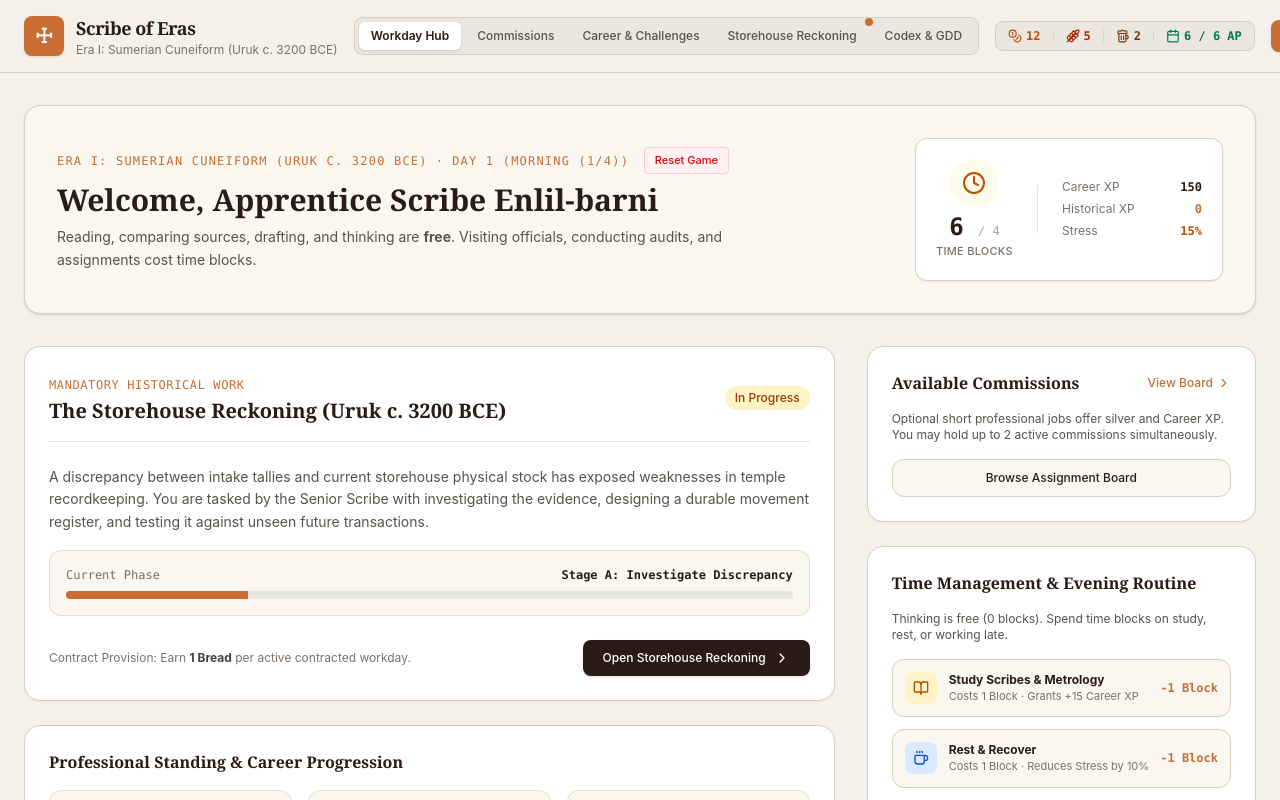
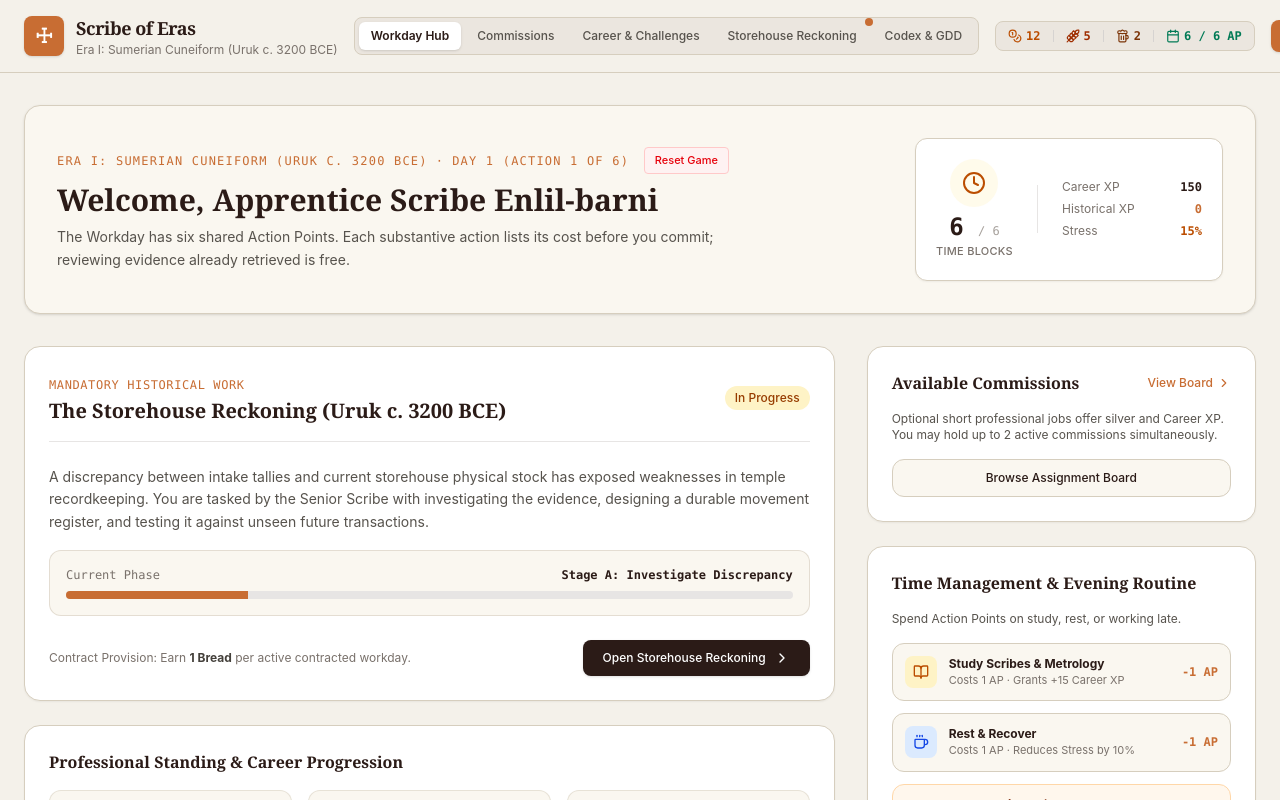
Before and after one commit to JawnGrimm/eras, a React (Vite) app: page / in a window 1280 px wide. Shown: the top 800 px of the page. Built offline with nearby package versions, Linux system fonts and the light colour scheme.

Commit message:
Align interface costs with six-AP Workday

```diff
--- a/src/components/WorkdayHub.tsx
+++ b/src/components/WorkdayHub.tsx
@@ -32,15 +32,7 @@ export const WorkdayHub: React.FC<WorkdayHubProps> = ({
     }
   };
 
-  const getBlockName = (block: number) => {
-    switch (block) {
-      case 1: return 'Morning (1/4)';
-      case 2: return 'Midday (2/4)';
-      case 3: return 'Afternoon (3/4)';
-      case 4: return 'Evening (4/4)';
-      default: return 'Overtime / Night';
-    }
-  };
+  const getBlockName = (block: number) => `Action ${Math.min(6, Math.max(1, block))} of 6`;
 
   return (
     <div className="max-w-7xl mx-auto px-6 py-8 space-y-8 animate-fadeIn">
@@ -66,18 +58,18 @@ export const WorkdayHub: React.FC<WorkdayHubProps> = ({
               Welcome, {player.title} {player.name}
             </h2>
             <p className="text-sm text-stone-600 dark:text-stone-400 max-w-2xl leading-relaxed">
-              Reading, comparing sources, drafting, and thinking are <strong>free</strong>. Visiting officials, conducting audits, and assignments cost time blocks.
+              The Workday has six shared Action Points. Each substantive action lists its cost before you commit; reviewing evidence already retrieved is free.
             </p>
           </div>
 
-          {/* Time Blocks & Stress Card */}
+          {/* Action Points & Stress Card */}
           <div className="bg-white dark:bg-stone-800 border border-[#D6CEBE] dark:border-stone-700 rounded-xl p-5 flex items-center gap-6 shadow-xs shrink-0">
             <div className="text-center">
               <div className="flex items-center justify-center w-12 h-12 rounded-full bg-amber-50 dark:bg-amber-950 text-amber-700 dark:text-amber-400 mx-auto mb-1">
                 <Clock className="w-6 h-6" />
               </div>
               <div className="text-2xl font-bold font-mono text-[#2B1B17] dark:text-stone-100 tabular-nums">
-                {player.blocksRemaining} <span className="text-xs text-stone-400 font-normal">/ 4</span>
+                {player.blocksRemaining} <span className="text-xs text-stone-400 font-normal">/ 6</span>
               </div>
               <div className="text-[11px] font-medium text-stone-500 uppercase tracking-wide">Time Blocks</div>
             </div>
@@ -220,7 +212,7 @@ export const WorkdayHub: React.FC<WorkdayHubProps> = ({
               Time Management & Evening Routine
             </h3>
             <p className="text-xs text-stone-600 dark:text-stone-400">
-              Thinking is free (0 blocks). Spend time blocks on study, rest, or working late.
+              Spend Action Points on study, rest, or working late.
             </p>
 
             <div className="space-y-3">
@@ -235,10 +227,10 @@ export const WorkdayHub: React.FC<WorkdayHubProps> = ({
                   </div>
                   <div>
                     <div className="text-xs font-bold text-[#2B1B17] dark:text-stone-100">Study Scribes & Metrology</div>
-                    <div className="text-[11px] text-stone-500">Costs 1 Block · Grants +15 Career XP</div>
+                    <div className="text-[11px] text-stone-500">Costs 1 AP · Grants +15 Career XP</div>
                   </div>
                 </div>
-                <span className="text-xs font-mono font-bold text-[#C86D33]">-1 Block</span>
+                <span className="text-xs font-mono font-bold text-[#C86D33]">-1 AP</span>
               </button>
 
               <button
@@ -252,10 +244,10 @@ export const WorkdayHub: React.FC<WorkdayHubProps> = ({
                   </div>
                   <div>
                     <div className="text-xs font-bold text-[#2B1B17] dark:text-stone-100">Rest & Recover</div>
-                    <div className="text-[11px] text-stone-500">Costs 1 Block · Reduces Stress by 10%</div>
+                    <div className="text-[11px] text-stone-500">Costs 1 AP · Reduces Stress by 10%</div>
                   </div>
                 </div>
-                <span className="text-xs font-mono font-bold text-[#C86D33]">-1 Block</span>
+                <span className="text-xs font-mono font-bold text-[#C86D33]">-1 AP</span>
               </button>
 
               <button
@@ -277,7 +269,7 @@ export const WorkdayHub: React.FC<WorkdayHubProps> = ({
                   </div>
                 </div>
                 <span className="text-xs font-mono font-bold text-orange-800 dark:text-orange-300">
-                  {player.workingLate ? 'Used Today' : '+1 Block'}
+                  {player.workingLate ? 'Used Today' : '-1 AP'}
                 </span>
               </button>
             </div>
```
